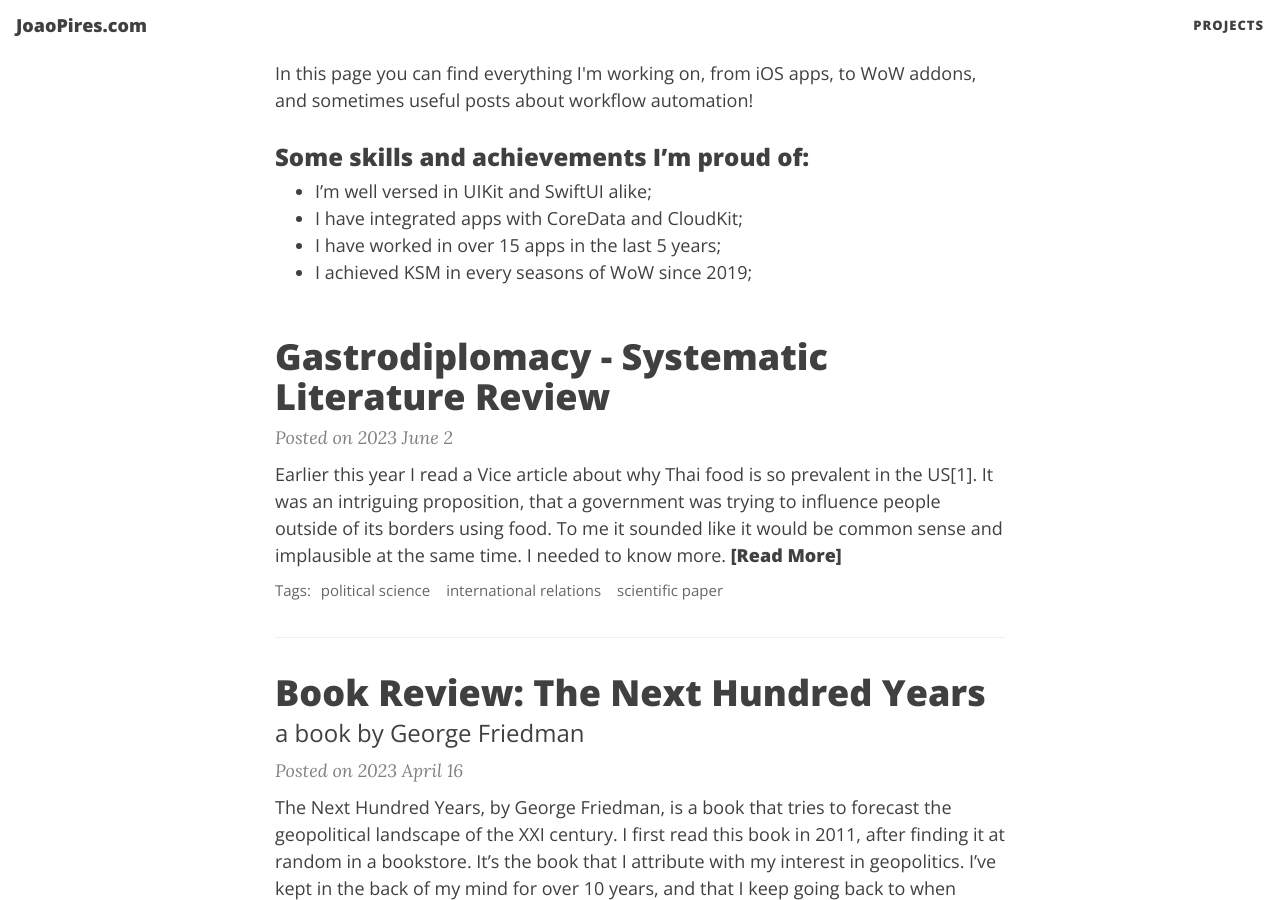
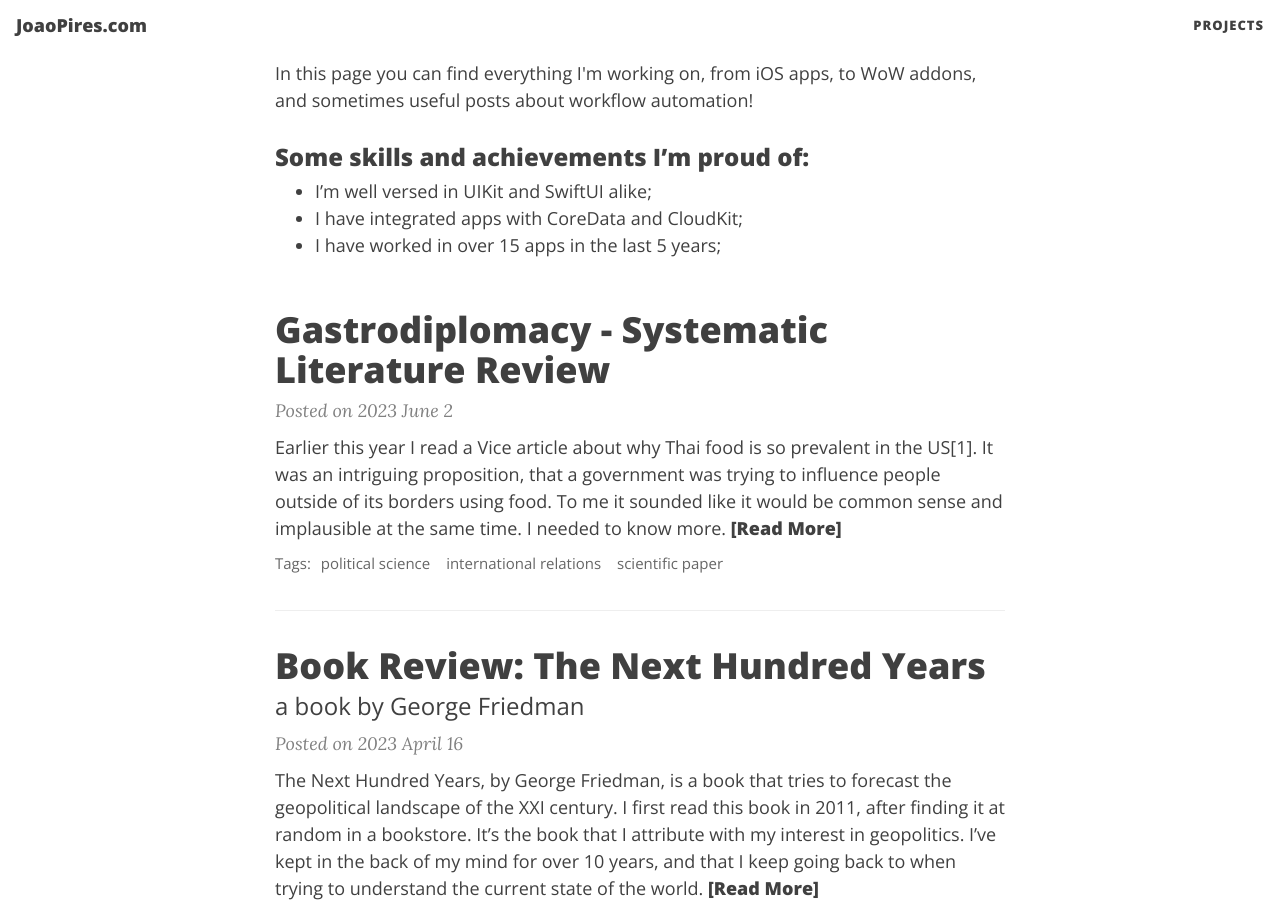
Before and after one commit to joaoc-pires/website-joaopires.com, a Jekyll site: the page built from index.html, in a window 1280 px wide and 900 px high, scrolled down 358 px. Built offline with Jekyll 4.4.1, drawn with Linux system fonts in a browser that asks for light colours; nearby versions of some CDN libraries; the list of posts is cut into pages by our own code.

Commit message:
Removed KSM reference from home page

```diff
--- a/index.html
+++ b/index.html
@@ -13,6 +13,5 @@ subtitle: My name is João!
         <li>I’m well versed in UIKit and SwiftUI alike;</li>
         <li>I have integrated apps with CoreData and CloudKit;</li>
         <li>I have worked in over 15 apps in the last 5 years;</li>
-        <li>I achieved KSM in every seasons of WoW since 2019;</li>
     </ul>
 </div>
```
